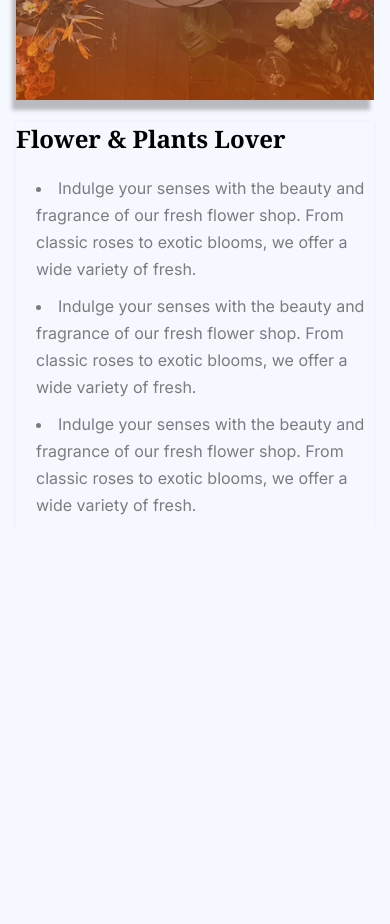
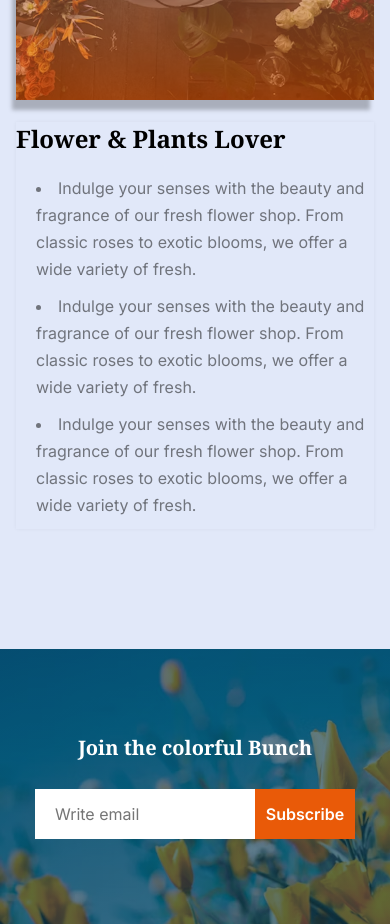
Before and after one commit to fahmibanna17/Flowers-Responsive-Website, a plain HTML site: page index.html in a window 390 px wide. Shown: the part 2940-3864 px from the top of the page. Before the commit the page ends 3469 px from the top, so only its background shows below. Drawn offline with Linux system fonts and the light colour scheme.

Commit message:
join section done

```diff
--- a/index.html
+++ b/index.html
@@ -135,6 +135,16 @@
         <!-- latest deals section -->
         <section class="latest-deals container">
         </section>
+        <!-- Join Section -->
+         <section class="join">
+            <div class="join-headline">
+                <h3>Join the colorful Bunch</h3>
+                <div class="subscription">
+                    <input type="email" name="Email" id="" placeholder="Write email">
+                    <button type="submit">Subscribe</button>
+                </div>
+            </div>
+         </section>
     </main>
     <!-- footer -->
     <footer>
--- a/styles/styles.css
+++ b/styles/styles.css
@@ -4,7 +4,10 @@
     padding: 0;
     box-sizing: border-box;
     font-family: "Inter", sans-serif;
-    background-color: rgb(245, 248, 255);;
+    /* background-color: rgb(245, 248, 255); */
+}
+body{
+    background-color: rgb(225, 232, 249);
 }
 .container{
     max-width: 1280px;
@@ -198,15 +201,65 @@ span{
 }
 
 /* latest deal styles */
-.latest-pics{
+
+/* Join Styles */
+.join{
+    max-width: 1440px;
+    height: 533px;
+    margin: auto;
+    margin-top: 120px;
+    text-align: center;
     display: flex;
-    width: 100%;
+    flex-direction: column;
+    justify-content: center;
+    align-items: center;
+     background:
+        linear-gradient(rgba(7, 51, 79, 0.4), rgba(7, 51, 79, 0.4)),
+        url('news-letter-bg.png');
+            background-size: contain;
+    background-repeat: no-repeat;
 }
-.latest-left{
-    width: 100%;
+.join-headline{
+
+
 }
-.latest-right{
-    width: 100%;
+.join-headline h3{
+    font-size: 55px;
+    font-weight: 700;
+    font-family: "Noto Serif", serif;
+    color: white;
+    margin-bottom: 16px;
+}
+
+
+.subscription {
+
+    margin: 0;
+    display: flex;
+}
+
+.subscription input {
+    box-sizing: border-box;
+    width: 644px;
+    height: 50px;
+    padding-block: 20px;
+    padding-left: 20px;
+    font-size: 16px;
+font-weight: 400;
+border: none;
+margin: 0;
+}
+
+.subscription button {
+    box-sizing: border-box;
+    width: 186px;
+    height: 50px;
+    font-size: 16px;
+font-weight: 600;
+background-color: rgb(233, 90, 8);
+color: white;
+border: none;
+margin: 0;
 }
 
 
@@ -280,4 +333,42 @@ span{
     .badge{
         display: none;
     }
+    /* join section responsive */
+     .join {
+        height: 275px;
+        min-height: 275px;
+        display: flex;
+        flex-direction: column;
+        justify-content: center;
+        align-items: center;
+        padding: 0 16px;
+        background-size: cover;
+    }
+    .join-headline {
+        width: 100%;
+        display: flex;
+        flex-direction: column;
+        align-items: center;
+        justify-content: center;
+    }
+    .join-headline h3 {
+        font-size: 20px;
+        font-weight: 700;
+        text-align: center;
+    }
+    .subscription {
+        display: flex;
+        flex-direction: row;
+        justify-content: center;
+        align-items: center;
+        gap: 0;
+        width: 100%;
+        margin-top: 12px;
+    }
+        .subscription input{
+        width: 220px;
+    }
+    .subscription button{
+        width: 100px;
+    }
 }
```
Also changed, not shown: styles/news-letter-bg.png (renamed from assets/news-letter-bg.png).
